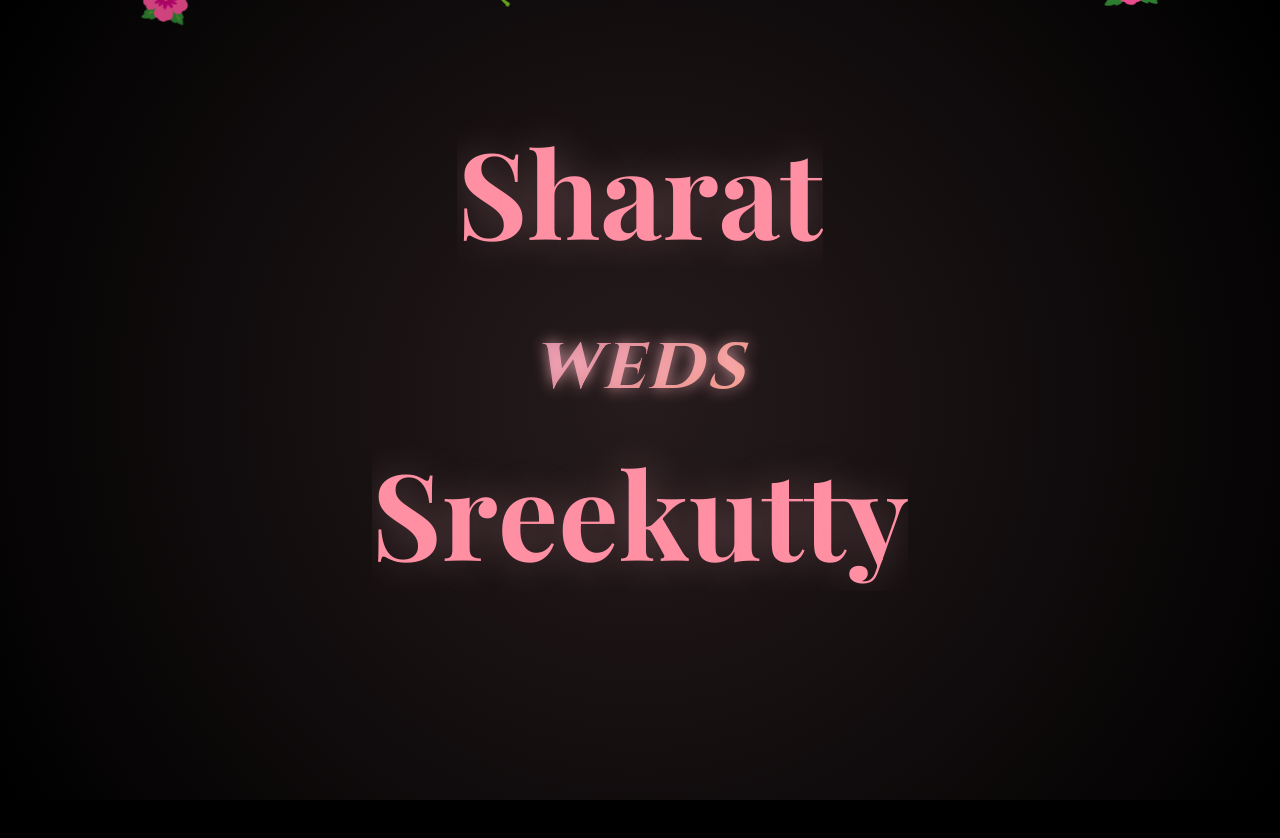
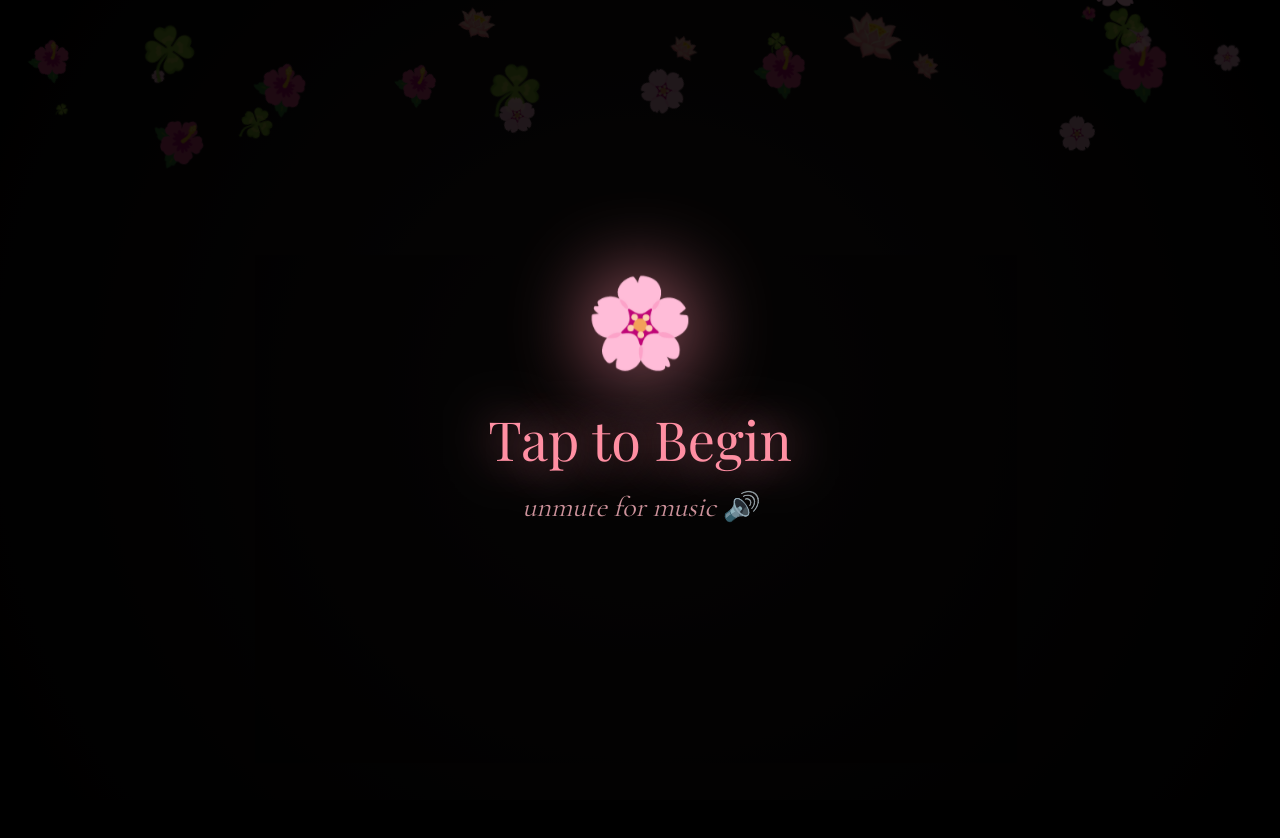
Before and after one commit to S-rat-lab/wedding_invite, a plain HTML site: page index.html in a window 1280 px wide. Shown: the top 838 px of the page. Drawn offline with nearby package versions, Linux system fonts and the light colour scheme.

Commit message:
Add elegant 'Tap to Begin' splash screen with music start

```diff
--- a/index.html
+++ b/index.html
@@ -269,6 +269,71 @@
             }
         }
 
+        /* Splash Screen */
+        .splash-screen {
+            position: fixed;
+            top: 0;
+            left: 0;
+            width: 100%;
+            height: 100%;
+            background: rgba(0, 0, 0, 0.85);
+            z-index: 9999;
+            display: flex;
+            flex-direction: column;
+            justify-content: center;
+            align-items: center;
+            cursor: pointer;
+            transition: opacity 1s ease-out;
+        }
+
+        .splash-screen.hidden {
+            opacity: 0;
+            pointer-events: none;
+        }
+
+        .splash-icon {
+            font-size: 80px !important;
+            margin-bottom: 30px;
+            animation: pulse 2s ease-in-out infinite;
+        }
+
+        .splash-text {
+            font-family: 'Playfair Display', serif;
+            font-size: 54px !important;
+            color: #ff8fa3;
+            text-shadow: 0 0 30px rgba(255,143,163,0.8);
+            margin-bottom: 15px;
+            animation: glow 2s ease-in-out infinite;
+        }
+
+        .splash-subtitle {
+            font-family: 'Cormorant Garamond', serif;
+            font-size: 28px !important;
+            color: #ffb6c1;
+            font-style: italic;
+            opacity: 0.8;
+        }
+
+        @keyframes pulse {
+            0%, 100% {
+                transform: scale(1);
+                filter: drop-shadow(0 0 20px rgba(255,143,163,0.6));
+            }
+            50% {
+                transform: scale(1.1);
+                filter: drop-shadow(0 0 40px rgba(255,143,163,0.9));
+            }
+        }
+
+        @keyframes glow {
+            0%, 100% {
+                text-shadow: 0 0 30px rgba(255,143,163,0.8);
+            }
+            50% {
+                text-shadow: 0 0 50px rgba(255,143,163,1);
+            }
+        }
+
         /* Touch target optimization for all mobile */
         @media (max-width: 768px) {
             .location-link {
@@ -318,6 +383,13 @@
 
     <div class="background-photo"></div>
     <div class="background-overlay"></div>
+
+    <!-- Splash Screen -->
+    <div class="splash-screen" id="splash">
+        <div class="splash-icon">🌸</div>
+        <div class="splash-text">Tap to Begin</div>
+        <div class="splash-subtitle">unmute for music 🔊</div>
+    </div>
 
     <div class="container">
 
@@ -468,41 +540,38 @@
             for (let i = 0; i < 15; i++) setTimeout(createPetal, i * 200);
         }
 
-        // Enable music on first user interaction (tap/click)
-        // This provides better mobile UX and respects user preference
-        document.addEventListener('click', function () {
+        // Splash screen handler
+        let animationStarted = false;
+
+        function startExperience() {
+            if (animationStarted) return;
+            animationStarted = true;
+
+            // Hide splash screen
+            const splash = document.getElementById('splash');
+            splash.classList.add('hidden');
+
+            // Start music
             const audio = document.getElementById('bg-music');
-            audio.volume = 0.5; // Lower volume for mobile
+            audio.volume = 0.5;
             audio.play().catch(() => {
                 console.log('Music playback prevented by browser');
             });
-        }, { once: true });
 
-        // Start the entrance animation when page loads
-        // Multi-layered fallback to ensure execution in all browsers (especially Chrome)
-
-        let animationStarted = false;
-
-        function initAnimation() {
-            if (animationStarted) return; // Prevent multiple executions
-            animationStarted = true;
-            console.log('Starting entrance animation...');
-            startEntranceSequence();
+            // Start entrance animation after splash fades
+            setTimeout(() => {
+                console.log('Starting entrance animation...');
+                startEntranceSequence();
+            }, 500);
         }
 
-        // Method 1: DOMContentLoaded (fires earlier)
-        if (document.readyState === 'loading') {
-            document.addEventListener('DOMContentLoaded', initAnimation);
-        } else {
-            // DOM already loaded, execute immediately
-            initAnimation();
-        }
+        // Attach click handler to splash screen
+        document.getElementById('splash').addEventListener('click', startExperience);
 
-        // Method 2: window load event (original)
-        window.addEventListener('load', initAnimation);
-
-        // Method 3: Emergency fallback with timeout
-        setTimeout(initAnimation, 100);
+        // Start petals immediately on page load (they show behind splash)
+        window.addEventListener('load', () => {
+            startParticles();
+        });
     </script>
 
 </body>
```
